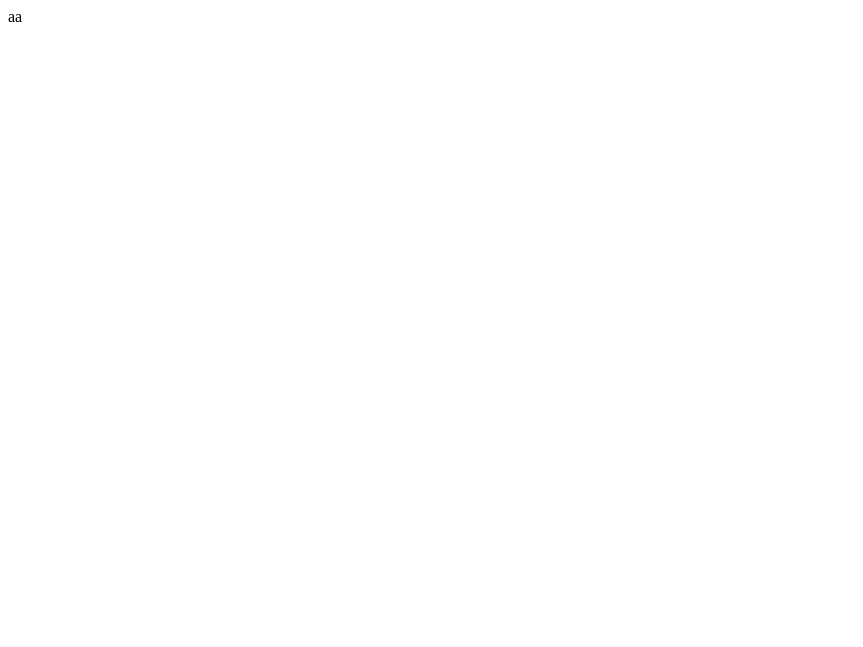
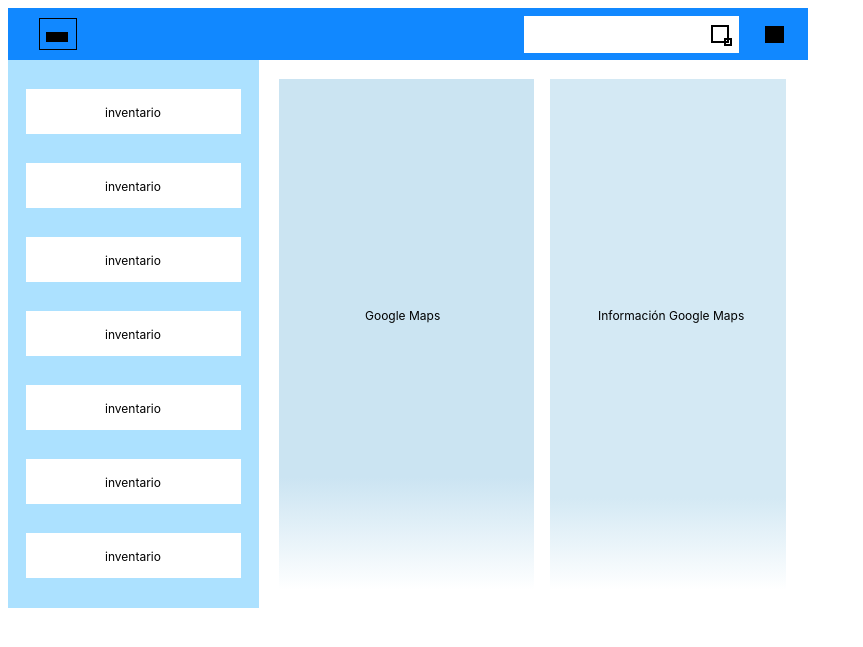
Before and after one commit to eahg00/planeadorDeViajes, a PHP site: page / in a window 1280 px wide. Before the commit the part shown is almost empty. Shown: the top 647 px of the page, without its empty margins (0-863 px from the left). Run offline with PHP 8.4, Linux system fonts and the light colour scheme.

Commit message:
Add files via upload

```diff
--- a/planeador/index.php
+++ b/planeador/index.php
@@ -1 +1,54 @@
-aa
+
+
+
+<!DOCTYPE html>
+<html lang="en">
+<head>
+    <meta charset="UTF-8">
+    <meta name="viewport" content="width=device-width, initial-scale=1.0">
+    <title>Document</title>
+</head>
+<body>
+
+<div class="Home" style="width: 800px; height: 600px; position: relative; background: white">
+  <div class="Rectangle1" style="width: 800px; height: 52px; left: 0px; top: 0px; position: absolute; background: #1188FF"></div>
+  <div class="Rectangle2" style="width: 251px; height: 548px; left: 0px; top: 52px; position: absolute; background: #ACE1FF"></div>
+  <div class="Group" style="width: 24px; height: 24px; left: 754px; top: 14px; position: absolute">
+    <div class="Vector" style="width: 24px; height: 24px; left: 0px; top: 0px; position: absolute"></div>
+    <div class="Vector" style="width: 19px; height: 17px; left: 2.50px; top: 3.50px; position: absolute; background: black"></div>
+  </div>
+  <div class="Vector" style="width: 215px; height: 45px; left: 18px; top: 81px; position: absolute; background: white"></div>
+  <div class="Vector" style="width: 215px; height: 45px; left: 18px; top: 81px; position: absolute; background: white"></div>
+  <div class="Vector" style="width: 255px; height: 511px; left: 271px; top: 71px; position: absolute; background: linear-gradient(180deg, #CBE4F2 78%, rgba(172, 225, 255, 0) 100%)"></div>
+  <div class="Vector" style="width: 236px; height: 511px; left: 542px; top: 71px; position: absolute; background: linear-gradient(180deg, #D4E9F4 82%, rgba(208.84, 235.60, 250.75, 0) 100%)"></div>
+  <div class="Vector" style="width: 215px; height: 45px; left: 18px; top: 155px; position: absolute; background: white"></div>
+  <div class="Vector" style="width: 215px; height: 45px; left: 18px; top: 229px; position: absolute; background: white"></div>
+  <div class="Vector" style="width: 215px; height: 45px; left: 18px; top: 303px; position: absolute; background: white"></div>
+  <div class="Vector" style="width: 215px; height: 45px; left: 18px; top: 377px; position: absolute; background: white"></div>
+  <div class="Vector" style="width: 215px; height: 45px; left: 18px; top: 451px; position: absolute; background: white"></div>
+  <div class="Vector" style="width: 215px; height: 45px; left: 18px; top: 525px; position: absolute; background: white"></div>
+  <div class="Inventario" style="width: 58px; height: 29px; left: 97px; top: 171px; position: absolute; color: black; font-size: 12px; font-family: Inter; font-weight: 400; word-wrap: break-word">inventario</div>
+  <div class="Inventario" style="width: 58px; height: 29px; left: 97px; top: 393px; position: absolute; color: black; font-size: 12px; font-family: Inter; font-weight: 400; word-wrap: break-word">inventario</div>
+  <div class="Inventario" style="width: 58px; height: 29px; left: 97px; top: 467px; position: absolute; color: black; font-size: 12px; font-family: Inter; font-weight: 400; word-wrap: break-word">inventario</div>
+  <div class="Inventario" style="width: 58px; height: 29px; left: 97px; top: 541px; position: absolute; color: black; font-size: 12px; font-family: Inter; font-weight: 400; word-wrap: break-word">inventario</div>
+  <div class="Inventario" style="width: 58px; height: 29px; left: 97px; top: 245px; position: absolute; color: black; font-size: 12px; font-family: Inter; font-weight: 400; word-wrap: break-word">inventario</div>
+  <div class="GoogleMaps" style="width: 85px; height: 29px; left: 357px; top: 300px; position: absolute; color: black; font-size: 12px; font-family: Inter; font-weight: 400; word-wrap: break-word">Google  Maps</div>
+  <div class="InformaciNGoogleMaps" style="width: 151px; height: 29px; left: 590px; top: 300px; position: absolute; color: black; font-size: 12px; font-family: Inter; font-weight: 400; word-wrap: break-word">Información Google  Maps</div>
+  <div class="Inventario" style="width: 58px; height: 29px; left: 97px; top: 319px; position: absolute; color: black; font-size: 12px; font-family: Inter; font-weight: 400; word-wrap: break-word">inventario</div>
+  <div class="Inventario" style="width: 58px; height: 29px; left: 97px; top: 97px; position: absolute; color: black; font-size: 12px; font-family: Inter; font-weight: 400; word-wrap: break-word">inventario</div>
+  <div class="Vector" style="width: 215px; height: 37px; left: 516px; top: 8px; position: absolute; background: white"></div>
+  <div class="Group" style="width: 17.25px; height: 17.25px; left: 703px; top: 17px; position: absolute">
+    <div class="Vector" style="width: 4.50px; height: 4.50px; left: 12.75px; top: 12.75px; position: absolute; border: 2.25px black solid"></div>
+    <div class="Vector" style="width: 14.25px; height: 14.25px; left: 0px; top: 0px; position: absolute; border: 2.25px black solid"></div>
+  </div>
+  <div class="SolarCalendarBroken" style="width: 44px; height: 37px; left: 27px; top: 6px; position: absolute">
+    <div class="Group" style="width: 36.67px; height: 30.06px; left: 3.67px; top: 3.85px; position: absolute">
+      <div class="Vector" style="width: 36.67px; height: 30.06px; left: 0px; top: 0px; position: absolute; border: 1.50px black solid"></div>
+      <div class="Vector" style="width: 22px; height: 9.25px; left: 7.33px; top: 14.65px; position: absolute; background: black"></div>
+    </div>
+  </div>
+</div>
+
+
+</body>
+</html>
```
